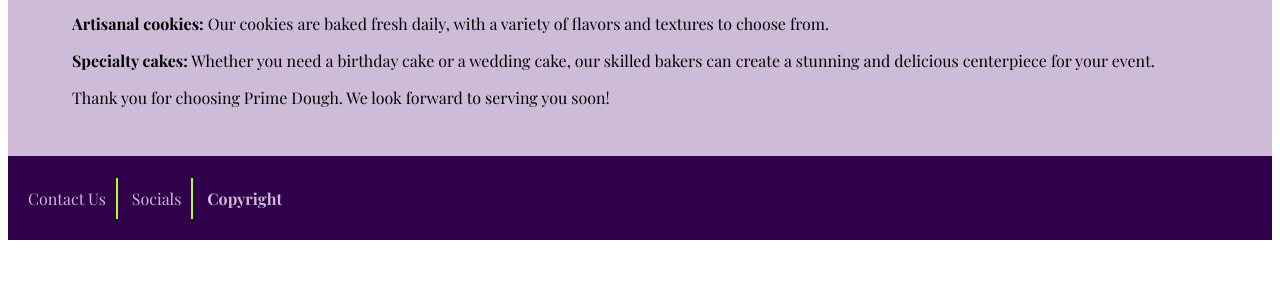
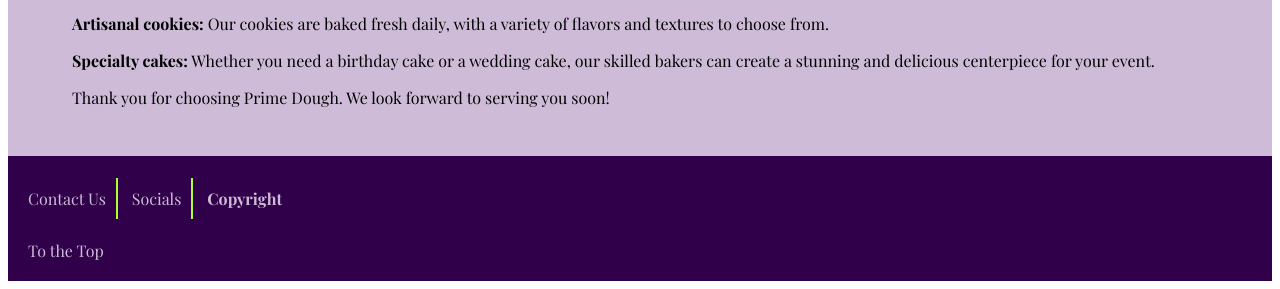
Before and after one commit to smit2079/mtm6201-midterm, a plain HTML site: page index.html in a window 1280 px wide. Shown: the part 1087-1376 px from the top of the page. Before the commit the page ends 1335 px from the top, so only its background shows below. Drawn offline with nearby package versions, Linux system fonts and the light colour scheme; a web font is replaced by a local one.

```diff
--- a/index.html
+++ b/index.html
@@ -60,6 +60,7 @@
         <a href="contact.html" class="footer-link">Contact Us</a>
         <a href="#" class="footer-link">Socials</a>
         <h4 role="heading" class="footer-copyright">Copyright</h4>
+        <a class="to-the-top" href="#">To the Top</a>
     </footer>
 </body>
 </html>
```
